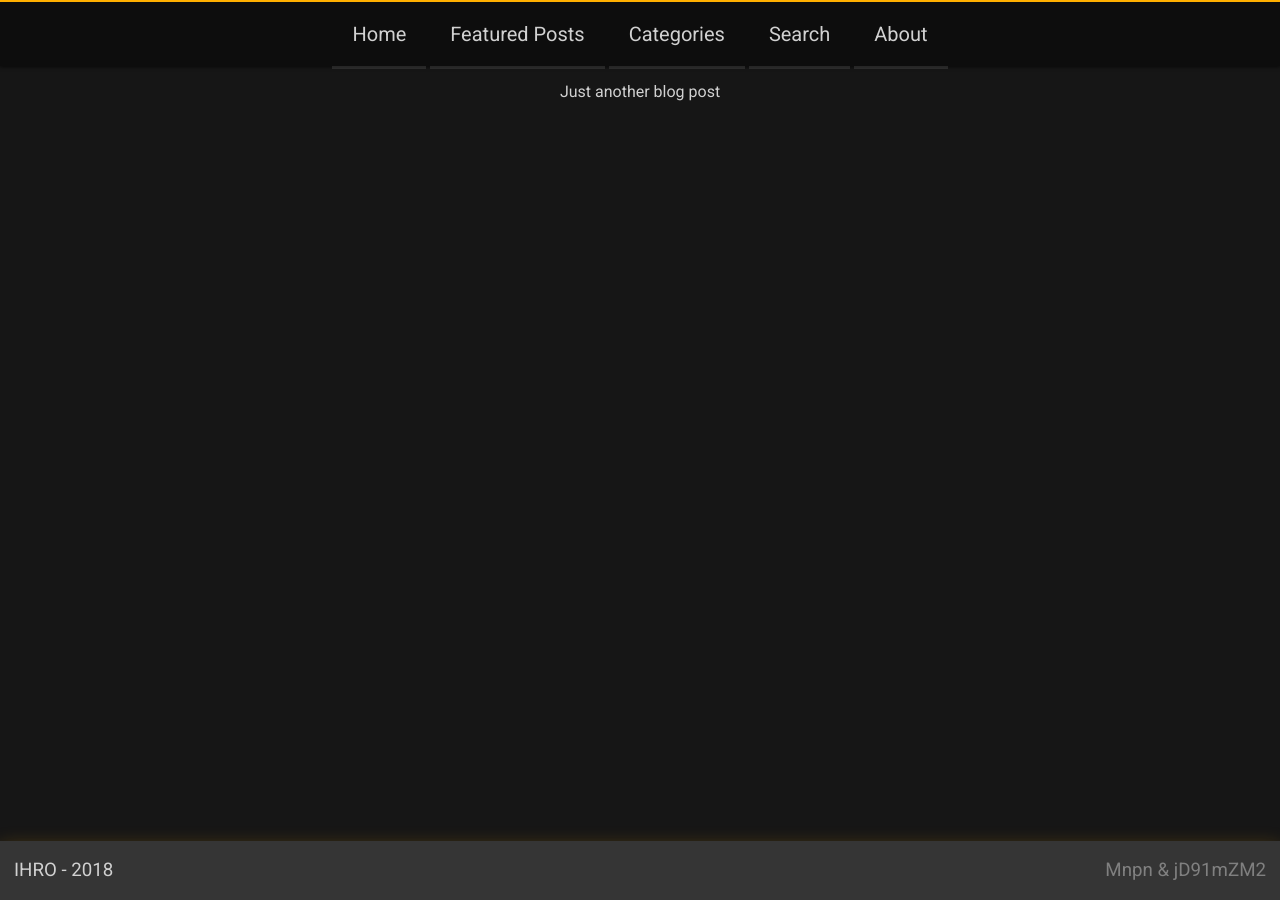
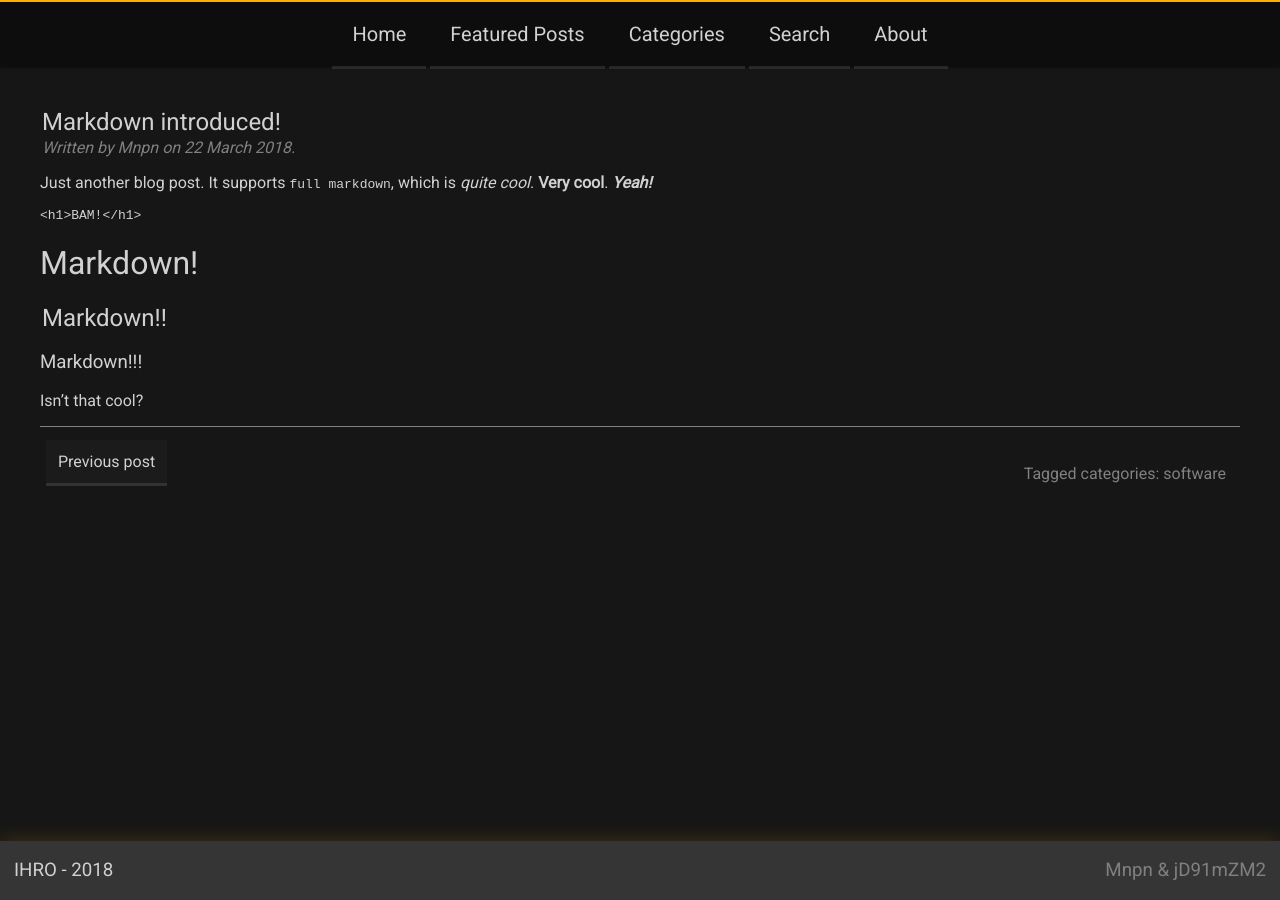
Before and after one commit to jaka2015/I-Hate-Restrictions-Online, a Jekyll site: the page built from _posts/2019-02-02-example1.markdown, in a window 1280 px wide. Built offline with Jekyll 4.4.1, drawn with Linux system fonts in a browser that asks for light colours.

Commit message:
Previous/Next buttons & Updated blog post

````diff
--- a/_layouts/post.html
+++ b/_layouts/post.html
@@ -7,9 +7,13 @@ layout: default
 	{{ content }}
 	<hr />
 	<div class="navigation">
-		<a href="">Previous post</a>
-		<a href="">Next post</a>
-		<h4 class="footerright">
+		{% if page.previous.url %}
+			<a href="{{page.previous.url}}">Previous post</a>
+		{% endif %}
+		{% if page.next.url %}
+			<a href="{{page.next.url}}">Next post</a>
+		{% endif %}
+		<h4 class="footerright" style="margin-top: 12px">
 			Tagged categories: {{ page.categories | array_to_sentence_string }}
 		</h4>
 	</div>
--- a/_posts/2019-02-02-example1.markdown
+++ b/_posts/2019-02-02-example1.markdown
@@ -1,7 +1,15 @@
 ---
-layout: default
-title:  "Example!"
-date:   2018-03-21 13:47:05 +0100
+layout: post
+title:  "Markdown introduced!"
+date:   2018-03-22 18:38:05 +0100
+author: Mnpn
 categories: software
 ---
-Just another blog post
+Just another blog post. It supports `full markdown`, which is *quite cool*. **Very cool**. ***Yeah!***
+```HTML
+<h1>BAM!</h1>
+```
+# Markdown!
+## Markdown!!
+### Markdown!!!
+Isn't that cool?
--- a/style.css
+++ b/style.css
@@ -102,12 +102,12 @@ a {
 
 /* Footer */
 footer {
-	position: absolute;
+	position: fixed;
 	bottom: 0;
 	width: 100%;
 	background-color: #353535;
 	left: 0;
-	box-shadow: 8px 0 0 0 rgba(0,0,0,0.2),0 6px 20px 0 rgba(255,175,0,0.3);
+	box-shadow: 0 0 20px 0 rgba(255,175,0,0.2);
 }
 
 .footerright {
````
